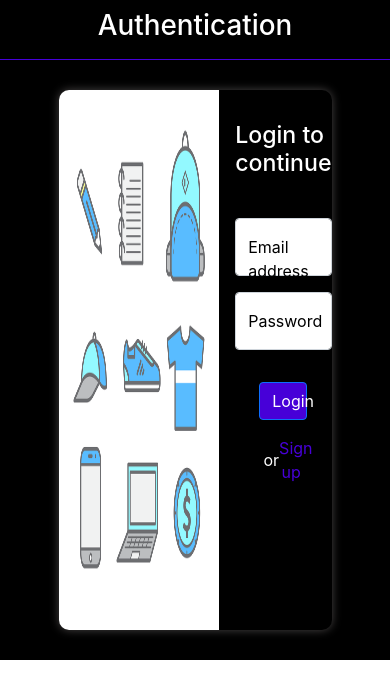
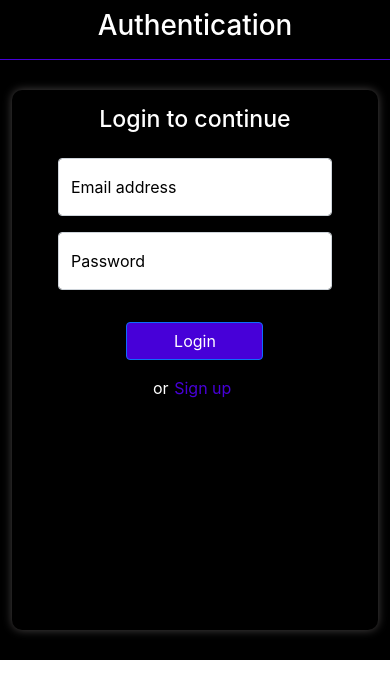
Before and after one commit to johnkatua/Lost-Item-UI, a React (Vite) app: page /auth in a window 390 px wide. Shown: the top 698 px of the page. Built offline with nearby package versions, Linux system fonts and the light colour scheme; no server answers.

Commit message:
remove the image on authentication form if user is viewing the app on mobile phone

```diff
--- a/src/components/Authentication/auth.css
+++ b/src/components/Authentication/auth.css
@@ -114,3 +114,26 @@ img {
   width: 25%;
   color: var(--blue);
 }
+
+@media screen and (min-width: 200px) and (max-width: 960px) {
+  .auth--image {
+    display: none;
+  }
+
+  .auth--container__details {
+    display: flex;
+    flex-direction: column;
+    align-items: center;
+    width: 94%;
+    left: 3%;
+  }
+
+  .form--body {
+    width: 100%;
+    background-color: black;
+  }
+
+  .form--header {
+    padding: 1rem 0;
+  }
+}
```
